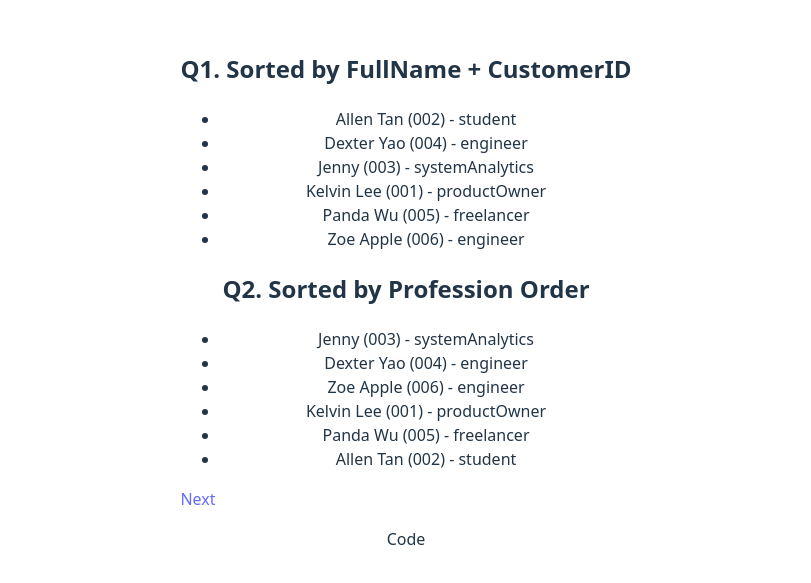
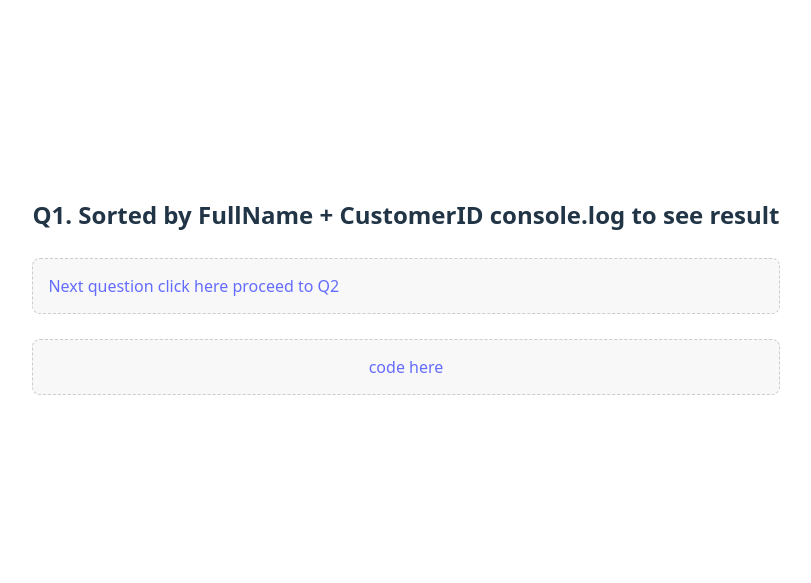
Before and after one commit to AllenTan005/react2025, a React (Vite) app: page /Q1 in a window 1280 px wide. Shown: the part 101-684 px from the top of the page, without its empty margins (234-1045 px from the left). Built offline with nearby package versions, Linux system fonts and the light colour scheme.

Commit message:
[update] fix Q1 on console log result

```diff
--- a/src/components/question1.jsx
+++ b/src/components/question1.jsx
@@ -1,78 +1,116 @@
-import { useState, useEffect, use } from "react";
-import {  Link } from 'react-router-dom';
-import Editor from 'react-simple-code-editor';
+// export default question1;
+import React, { useEffect } from "react";
+import { Link } from "react-router-dom";
+const UserSorter = () => {
+  useEffect(() => {
+    const users = [
+      {
+        firstName: "Allen",
+        lastName: "Tan",
+        customerID: "002",
+        note: "",
+        profession: "student",
+      },
+      {
+        firstName: "Kelvin",
+        lastName: "Lee",
+        customerID: "001",
+        note: "",
+        profession: "productOwner",
+      },
+      {
+        firstName: "Jenny",
+        lastName: "",
+        customerID: "003",
+        note: "",
+        profession: "systemAnalytics",
+      },
+      {
+        firstName: "Dexter",
+        lastName: "Yao",
+        customerID: "001",
+        note: "",
+        profession: "engineer",
+      },
+      {
+        firstName: "Panda",
+        lastName: "Wu",
+        customerID: "003",
+        note: "",
+        profession: "freelancer",
+      },
+    ];
 
-const question1 = () => {
+    const sortUserName = (users) => {
+      return [...users].sort((a, b) => {
+        const keyA = `${a.firstName}${a.lastName}${a.customerID}`;
+        const keyB = `${b.firstName}${b.lastName}${b.customerID}`;
+        return keyA.localeCompare(keyB);
+      });
+    };
 
-   const [code, setCode] = useState(
-    `function add(a, b) {\n  return a + b;\n}`
+    const sortByType = (users) => {
+      const professionOrder = {
+        systemAnalytics: 1,
+        engineer: 2,
+        productOwner: 3,
+        freelancer: 4,
+        student: 5,
+      };
+      return [...users].sort(
+        (a, b) => professionOrder[a.profession] - professionOrder[b.profession]
+      );
+    };
+
+    const sortedByName = sortUserName(users);
+    const sortedByProfession = sortByType(users);
+
+    console.log("Sorted by Name + ID: ");
+    console.log(
+      "In this question, we need to sort the array by combining firstName, lastName, and customerID as a single string and sort them alphabetically.This helps ensure a consistent sorting even when some users may have the same first or last name."
+    );
+    console.table(sortedByName);
+
+    console.log("Sorted by Profession:");
+    console.log(
+      "We sort the list based on a custom priority for the profession field:systemAnalytics > engineer > productOwner > freelancer > student.To do this, we assign each profession a ranking number and sort the array using that order."
+    );
+
+    console.table(sortedByProfession);
+  }, []);
+
+  return (
+    <div style={{ padding: "1rem" }}>
+      <h2>Q1. Sorted by FullName + CustomerID console.log to see result</h2>
+
+      <div style={{ display: "flex", justifyContent: "space-between" ,      marginTop: '25px',
+        padding: '15px',
+        backgroundColor: '#f8f8f8',
+        border: '1px dashed #ccc',
+        borderRadius: '8px',
+        textAlign: 'center',
+        color: '#777',
+        marginBottom: '25px' }}>
+        <Link
+
+        to="/Q2">Next question click here proceed to Q2</Link>
+      </div>
+                    <div style={{
+        marginTop: '25px',
+        padding: '15px',
+        backgroundColor: '#f8f8f8',
+        border: '1px dashed #ccc',
+        borderRadius: '8px',
+        textAlign: 'center',
+        color: '#777',
+        marginBottom: '25px'
+      }}>
+              <a href="https://github.com/AllenTan005/react2025/blob/main/src/components/question1.jsx" target="_blank" rel="noopener noreferrer" >code here</a>
+
+      </div>
+      <div></div>
+    </div>
   );
-
-const users = [
-  { firstName: 'Allen', lastName: 'Tan', customerID: '002', note: '', profession: 'student' },
-  { firstName: 'Kelvin', lastName: 'Lee', customerID: '001', note: '', profession: 'productOwner' },
-  { firstName: 'Jenny', lastName: '', customerID: '003', note: '', profession: 'systemAnalytics' },
-  { firstName: 'Dexter', lastName: 'Yao', customerID: '004', note: '', profession: 'engineer' },
-  { firstName: 'Panda', lastName: 'Wu', customerID: '005', note: '', profession: 'freelancer' },
-  { firstName: 'Zoe', lastName: 'Apple', customerID: '006', note: '', profession: 'engineer' }
-];
-
-const professionOrder = {
-  systemAnalytics: 5,
-  engineer: 4,
-  productOwner: 3,
-  freelancer: 2,
-  student: 1
 };
 
-
-   const sortedByFullName = [...users].sort((a, b) => {
-    const aKey = (a.firstName + a.lastName + a.customerID).toLowerCase();
-    const bKey = (b.firstName + b.lastName + b.customerID).toLowerCase();
-    return aKey.localeCompare(bKey);
-  });
-
-  // Q2: Sort by profession order
-  const sortedByProfession = [...users].sort((a, b) => {
-    return professionOrder[b.profession] - professionOrder[a.profession];
-  });
-
-
-
-
-
-
-
-  return  <div style={{ padding: '1rem' }}>
-      <h2>Q1. Sorted by FullName + CustomerID</h2>
-      <ul>
-        {sortedByFullName.map((user, index) => (
-          <li key={index}>
-            {user.firstName} {user.lastName} ({user.customerID}) - {user.profession}
-          </li>
-        ))}
-      </ul>
-
-      <h2>Q2. Sorted by Profession Order</h2>
-      <ul>
-
-        {sortedByProfession.map((user, index) => (
-          <li key={index}>
-            {user.firstName} {user.lastName} ({user.customerID}) - {user.profession}
-          </li>
-        ))}
-      </ul>
-           <div style={{ display:"flex", justifyContent:"space-between" }} >
-
-
-              <Link to="/Q2">Next</Link>
-
-         </div>
-         <p>Code</p>
-         <div>
-
-         </div>
-    </div>;
-};
-
-export default question1;
+export default UserSorter;
--- a/src/components/question10.jsx
+++ b/src/components/question10.jsx
@@ -1,7 +1,5 @@
-import { useRef } from 'react'; // Import useRef
+import { useRef } from 'react';
 
-// SearchButton component
-// It now receives a prop 'onSearchClick' which is a function to call when clicked.
 function SearchButton({ onSearchClick }) {
   return (
     <button onClick={onSearchClick}
@@ -20,12 +18,10 @@ function SearchButton({ onSearchClick }) {
   );
 }
 
-// SearchInput component
-// It now receives a prop 'inputRef' which is the ref created in the parent.
 function SearchInput({ inputRef }) {
   return (
     <input
-      ref={inputRef} // Attach the ref to the actual input DOM element
+      ref={inputRef}
       type="text"
       placeholder="Type to search..."
       style={{
@@ -39,25 +35,26 @@ function SearchInput({ inputRef }) {
   );
 }
 
-// Parent Page component
+
 export default function Page() {
-  // 1. Create a ref using useRef. This ref will point to the input element.
+
   const inputRef = useRef(null);
 
-  // Function to handle the search button click
+
   const handleSearchClick = () => {
-    // 3. Access the input DOM element via the ref and call its focus() method.
+
     if (inputRef.current) {
       inputRef.current.focus();
     }
   };
 
   return (
+    <div>
     <div style={{
       display: 'flex',
       alignItems: 'center',
       justifyContent: 'center',
-      minHeight: '100vh',
+      minHeight: '80vh',
       backgroundColor: '#f0f2f5'
     }}>
       <div style={{
@@ -68,10 +65,25 @@ export default function Page() {
         display: 'flex',
         alignItems: 'center'
       }}>
-        {/* 2. Pass the ref to SearchInput */}
+
         <SearchInput inputRef={inputRef} />
-        {/* Pass the handler to SearchButton */}
+
         <SearchButton onSearchClick={handleSearchClick} />
+      </div>
+
+    </div>
+              <div style={{
+        marginTop: '25px',
+        padding: '15px',
+        backgroundColor: '#f8f8f8',
+        border: '1px dashed #ccc',
+        borderRadius: '8px',
+        textAlign: 'center',
+        color: '#777',
+        marginBottom: '25px'
+      }}>
+              <a href="https://github.com/AllenTan005/react2025/blob/main/src/components/question10.jsx" target="_blank" rel="noopener noreferrer" >code here</a>
+
       </div>
     </div>
   );
--- a/src/components/question2.jsx
+++ b/src/components/question2.jsx
@@ -21,7 +21,19 @@ const question2 = () => {
  </ul>
  </div>
  <div class="footer">以上僅共參考</div>
+           <div style={{
+        marginTop: '25px',
+        padding: '15px',
+        backgroundColor: '#f8f8f8',
+        border: '1px dashed #ccc',
+        borderRadius: '8px',
+        textAlign: 'center',
+        color: '#777',
+        marginBottom: '25px'
+      }}>
+              <a href="https://github.com/AllenTan005/react2025/blob/main/src/styles.css" target="_blank" rel="noopener noreferrer" >code here</a>
 
+      </div>
       <div style={{ display:"flex", justifyContent:"space-between" }} >
 
               <Link to="/Q1">Previous</Link>
--- a/src/components/question7.jsx
+++ b/src/components/question7.jsx
@@ -79,6 +79,7 @@ export default function TaskManager() {
         <p>
             Explaination: To fix this, I needed to 'lift the state up.' Instead of each TaskCounter component managing its own tasks count, the main TaskManager component (the parent) should be responsible for holding the tasks state for both Alice and Bob.
          </p>
+         <a href="https://github.com/AllenTan005/react2025/blob/main/src/components/question7.jsx" target="_blank" rel="noopener noreferrer" >code here</a>
          <div style={{ display:"flex", justifyContent:"space-between" }} >
 
                   <Link to="/Q6">Previous</Link>
--- a/src/components/question8.jsx
+++ b/src/components/question8.jsx
@@ -130,7 +130,7 @@ const question8 = () => {
         textAlign: 'center',
         color: '#777'
       }}>
-        篩選課程 (功能待開發)
+        <a href="https://github.com/AllenTan005/react2025/blob/main/src/components/question8.jsx" target="_blank" rel="noopener noreferrer" >code here</a>
       </div>
 
     </div>
--- a/src/components/question9.jsx
+++ b/src/components/question9.jsx
@@ -35,7 +35,20 @@ function GrandchildComponent() {
     <div>
       <p>Name: {name}</p>
       <p>Age: {age}</p>
-      <div style={{ display:"flex", justifyContent:"space-between" }} >
+            <div style={{
+        marginTop: '25px',
+        padding: '15px',
+        backgroundColor: '#f8f8f8',
+        border: '1px dashed #ccc',
+        borderRadius: '8px',
+        textAlign: 'center',
+        color: '#777',
+        marginBottom: '25px'
+      }}>
+              <a href="https://github.com/AllenTan005/react2025/blob/main/src/components/question9.jsx" target="_blank" rel="noopener noreferrer" >code here</a>
+
+      </div>
+        <div style={{ display:"flex", justifyContent:"space-between" }} >
 
                   <Link to="/Q8">Previous</Link>
 
--- a/src/styles.css
+++ b/src/styles.css
@@ -14,9 +14,15 @@
 
 .container ol.shop-list  li.item {
  /*  Q1. Explain why does this color not works, and how to fix make it work on 1st list */
+ /* The green color is applied using .shop-list li.item.
+I want to make only the first list blue, so I use ol.shop-list li.item.
+This selector is more specific and will override the green one.
+So it works as expected. */
  color: blue;
 }
 .container .shop-list li.item:nth-child(odd) {
+  /* I use li.item:nth-child(odd) to give background color to every other line.
+So lines 1, 3, 5... will have a gray background. */
   background-color: #e0e0e0;
 }
  /* Q2. Write styling make every other line give background color to next one */
```
